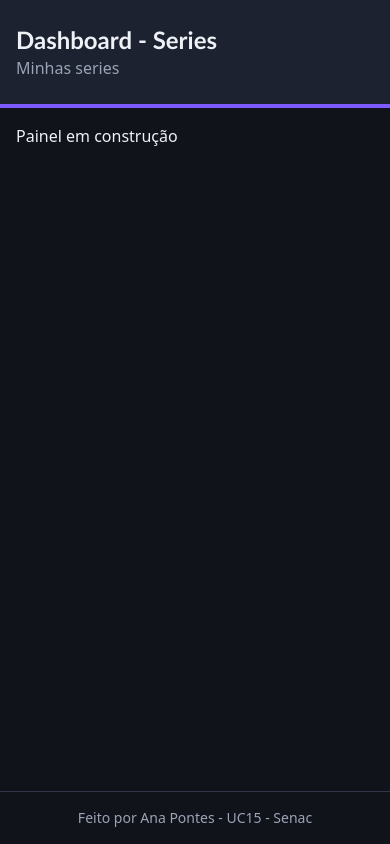
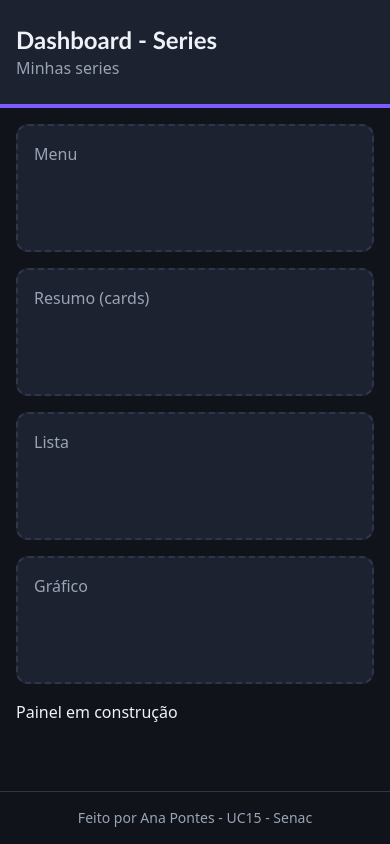
Before and after one commit to anajpontes/my-dashboard, a React (Vite) app: page / in a window 390 px wide. Built offline with nearby package versions, Linux system fonts and the light colour scheme.

Commit message:
feat: add mobile-first dashboard grid

```diff
--- a/src/App.jsx
+++ b/src/App.jsx
@@ -1,12 +1,21 @@
 import Footer from "./components/Footer"
 import Header from "./components/Header"
 
+const areaClass = 'min-h-32 rounded-xl border-2 border-dashed border-border bg-surface p-4 text-muted'
 
 function App() {
   return  (
     <div className="flex min-h-screen flex-col bg-background text-foreground">
     <Header/>
-    <main className="flex-1 p-4">
+    <main className="grid flex-1 grid-cols-1 content-start gap-4 p-4
+    md:grid-cols-2 md:gap-6 md:p-6
+    xl:grid-cols-[15rem_1fr_1fr] xl:p-8"
+    >
+      <nav id="menu" className={`${areaClass} md:col-span-2 xl:col-span-1 xl:row-span-2`}>
+        Menu</nav>
+      <section id="summary" className={`${areaClass} md:col-span-2`}>Resumo (cards)</section>
+      <section id="list" className={areaClass}>Lista</section>
+      <section id="chart" className={areaClass}>Gráfico</section>
       <p>Painel em construção</p>
     </main>
     <Footer />
```
